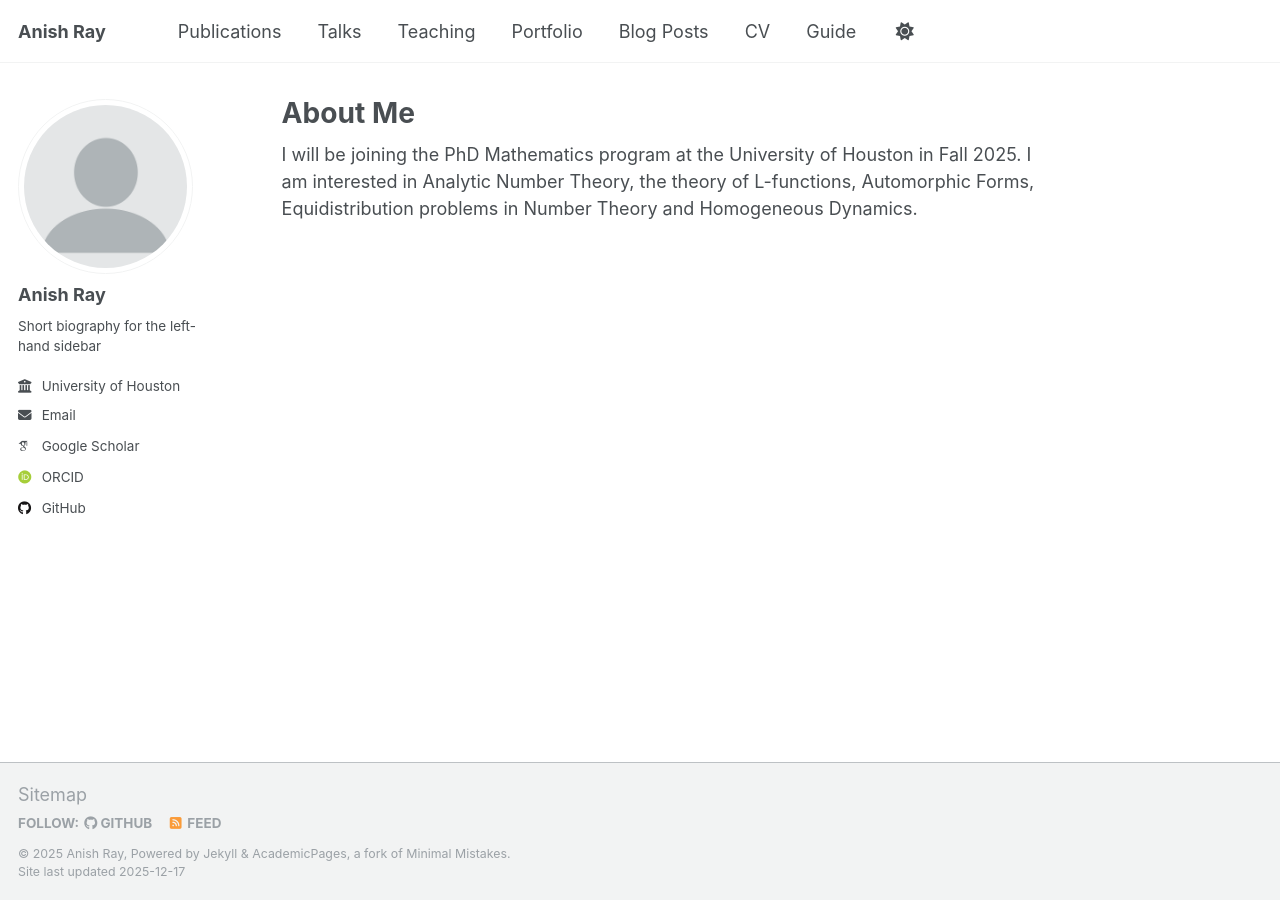
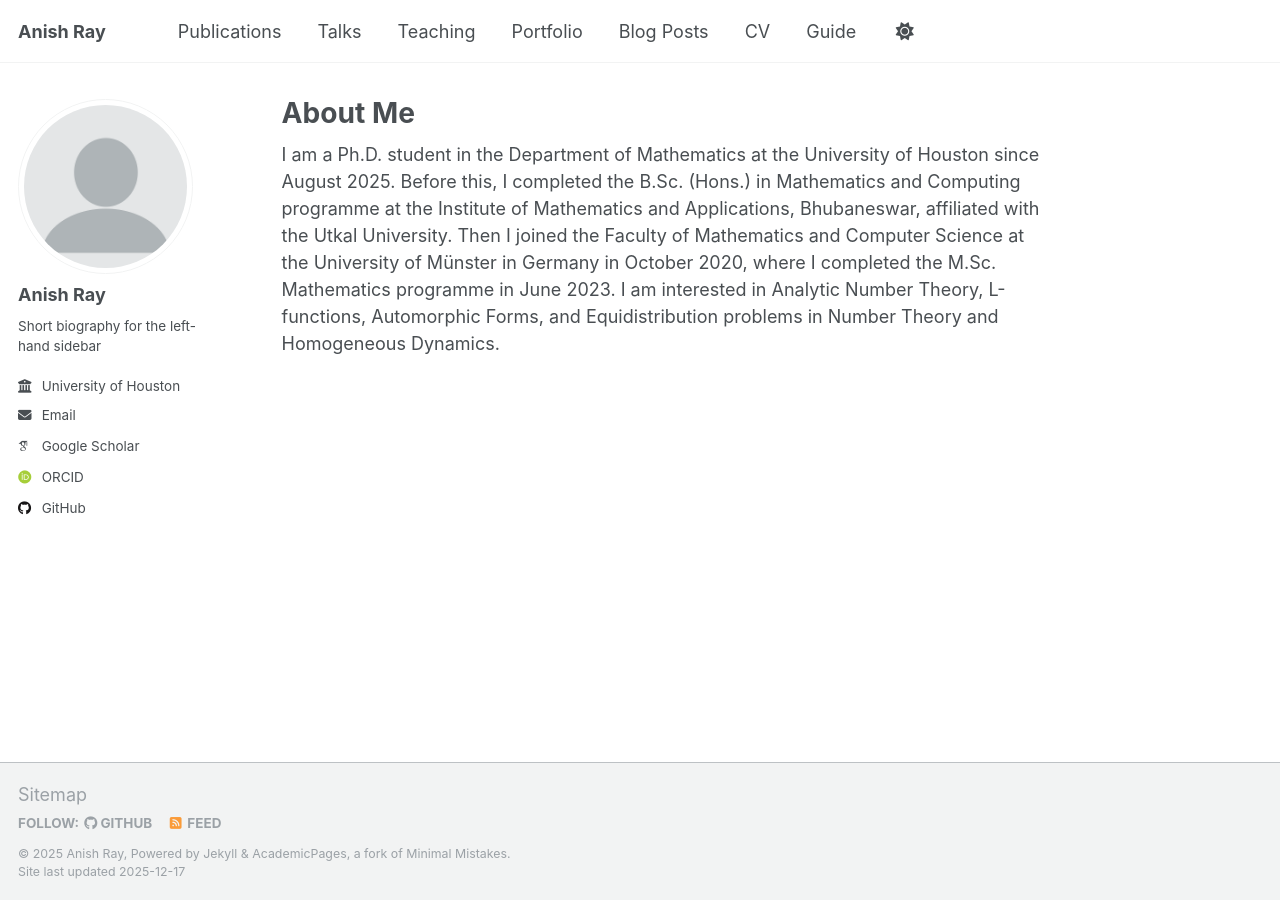
Before and after one commit to anishray49/anishray49.github.io, a Jekyll site: the page built from _pages/about.md, in a window 1280 px wide. Built offline with Jekyll 4.4.1, drawn with Linux system fonts in a browser that asks for light colours; some web fonts are replaced; a script that is not in the unit is left out.

Commit message:
Update about.md

```diff
--- a/_pages/about.md
+++ b/_pages/about.md
@@ -7,4 +7,4 @@ redirect_from:
   - /about.html
 ---
 
-I will be joining the PhD Mathematics program at the University of Houston in Fall 2025. I am interested in Analytic Number Theory, the theory of L-functions, Automorphic Forms, Equidistribution problems in Number Theory and Homogeneous Dynamics.
+I am a Ph.D. student in the Department of Mathematics at the University of Houston since August 2025. Before this, I completed the B.Sc. (Hons.) in Mathematics and Computing programme at the Institute of Mathematics and Applications, Bhubaneswar, affiliated with the Utkal University. Then I joined the Faculty of Mathematics and Computer Science at the University of Münster in Germany in October 2020, where I completed the M.Sc. Mathematics programme in June 2023. I am interested in Analytic Number Theory, L-functions, Automorphic Forms, and Equidistribution problems in Number Theory and Homogeneous Dynamics.
```
